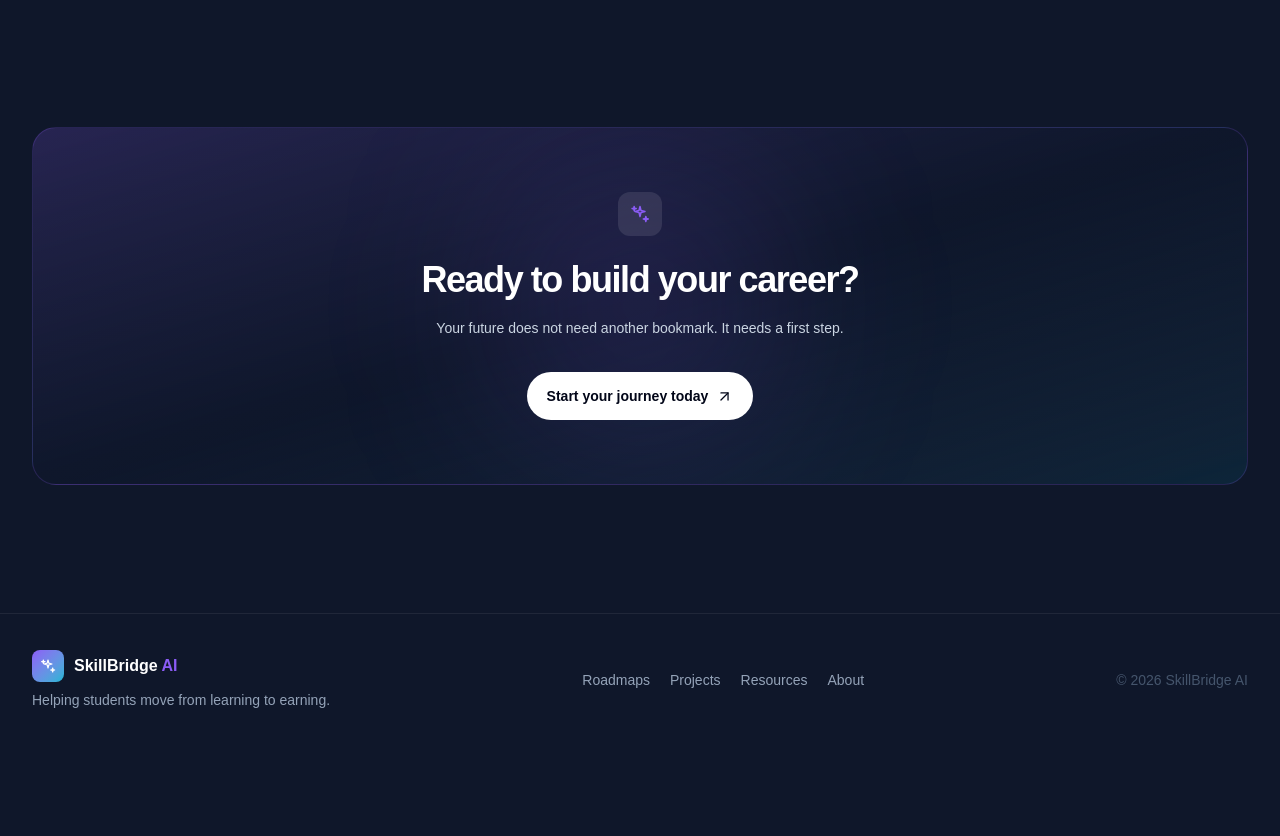
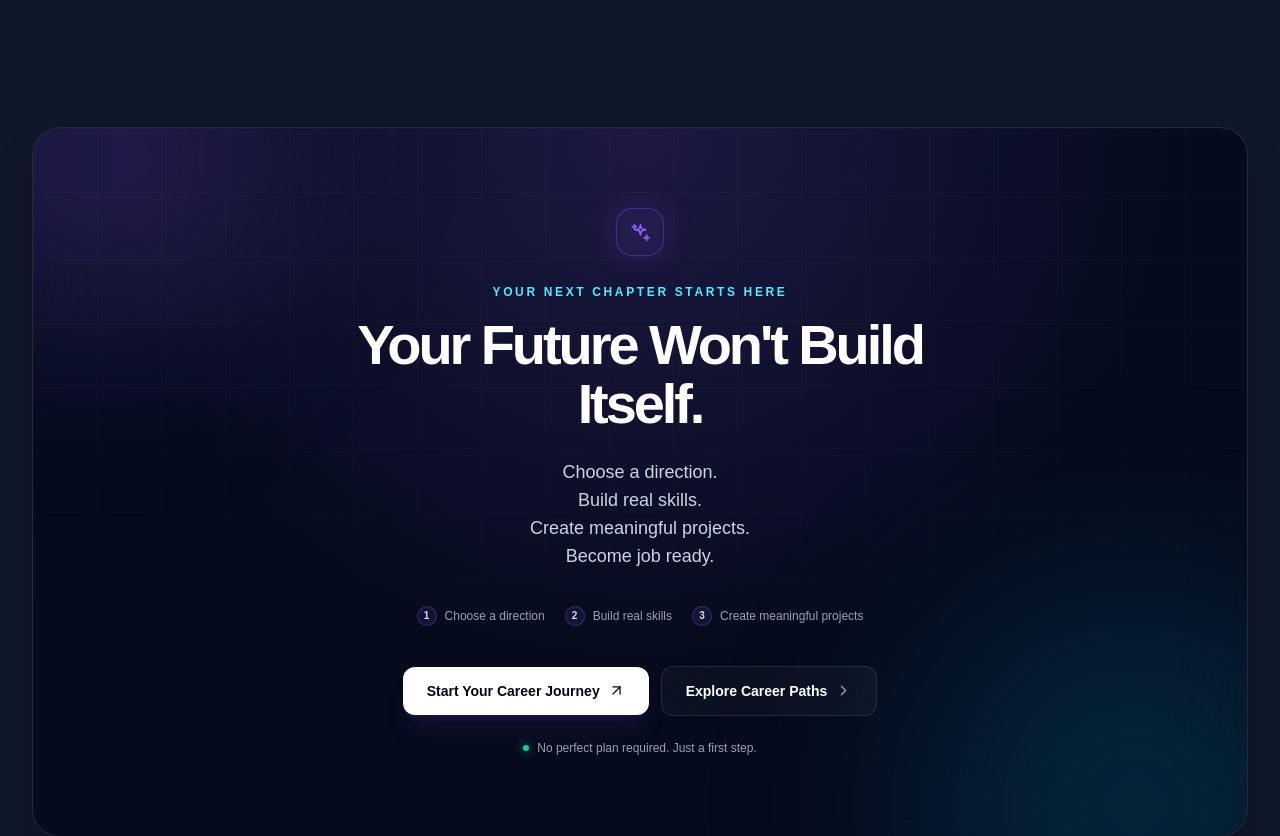
Before and after one commit to SUMAIRDERO62/SkillBridge-AI, a Next.js app in the folder frontend/: page / in a window 1280 px wide. Shown: the part 4283-5119 px from the top of the page. Before the commit the page ends 5029 px from the top, so only its background shows below. Built offline with nearby package versions, Linux system fonts and the light colour scheme.

Commit message:
feat: complete premium landing page

```diff
--- a/frontend/components/sections/Cta.tsx
+++ b/frontend/components/sections/Cta.tsx
@@ -1,15 +1,87 @@
 import { Icon } from "../ui/Icons";
+
+const nextSteps = [
+  "Choose a direction",
+  "Build real skills",
+  "Create meaningful projects",
+];
 
 export default function Cta() {
   return (
-    <section className="mx-auto max-w-7xl px-5 pb-24 sm:px-8 lg:pb-32" id="get-started">
-      <div className="relative overflow-hidden rounded-3xl border border-brand/20 bg-gradient-to-br from-brand/20 via-slate-900 to-cyan-400/[0.08] px-6 py-16 text-center sm:px-12">
-        <div className="pointer-events-none absolute left-1/2 top-1/2 h-72 w-72 -translate-x-1/2 -translate-y-1/2 rounded-full bg-brand/15 blur-[90px]" />
-        <div className="relative">
-          <span className="mx-auto flex h-11 w-11 items-center justify-center rounded-xl bg-white/10 text-brand"><Icon name="sparkles" size={20} /></span>
-          <h2 className="mx-auto mt-6 max-w-xl text-3xl font-semibold tracking-[-0.04em] text-white sm:text-4xl">Ready to build your career?</h2>
-          <p className="mx-auto mt-4 max-w-md text-sm leading-6 text-slate-300">Your future does not need another bookmark. It needs a first step.</p>
-          <a className="mt-8 inline-flex items-center gap-2 rounded-full bg-white px-5 py-3.5 text-sm font-semibold text-slate-950 transition-all hover:bg-brand hover:text-white" href="#roadmaps">Start your journey today <Icon name="arrow-up-right" size={17} /></a>
+    <section
+      className="relative mx-auto max-w-7xl overflow-hidden px-5 pb-24 sm:px-8 lg:pb-32"
+      id="get-started"
+    >
+      <div className="relative isolate overflow-hidden rounded-[28px] border border-white/[0.12] bg-slate-950/70 px-6 py-16 shadow-2xl shadow-black/30 backdrop-blur-2xl sm:px-12 sm:py-20 lg:px-20">
+        <div className="pointer-events-none absolute -left-24 -top-32 -z-10 h-80 w-80 rounded-full bg-brand/25 blur-[100px]" />
+        <div className="pointer-events-none absolute -bottom-40 -right-20 -z-10 h-96 w-96 rounded-full bg-accent/20 blur-[120px]" />
+        <div className="pointer-events-none absolute inset-0 -z-10 bg-[radial-gradient(circle_at_50%_0%,rgba(139,92,246,0.18),transparent_58%)]" />
+        <div className="pointer-events-none absolute inset-0 -z-10 opacity-[0.035] [background-image:linear-gradient(rgba(255,255,255,0.8)_1px,transparent_1px),linear-gradient(90deg,rgba(255,255,255,0.8)_1px,transparent_1px)] [background-size:64px_64px] [mask-image:linear-gradient(to_bottom,black,transparent_80%)]" />
+
+        <div className="relative mx-auto max-w-3xl text-center">
+          <div className="mx-auto flex h-12 w-12 items-center justify-center rounded-2xl border border-brand/30 bg-brand/10 text-brand shadow-[0_0_30px_rgba(139,92,246,0.2)]">
+            <Icon name="sparkles" size={21} />
+          </div>
+
+          <p className="mt-7 text-xs font-semibold uppercase tracking-[0.22em] text-cyan-300">
+            Your next chapter starts here
+          </p>
+
+          <h2 className="mx-auto mt-4 max-w-2xl text-4xl font-semibold leading-[1.05] tracking-[-0.055em] text-white sm:text-5xl lg:text-[56px]">
+            Your Future Won&apos;t Build Itself.
+          </h2>
+
+          <p className="mx-auto mt-6 max-w-lg text-base leading-7 text-slate-300 sm:text-lg">
+            Choose a direction.
+            <br />
+            Build real skills.
+            <br />
+            Create meaningful projects.
+            <br />
+            Become job ready.
+          </p>
+
+          <div className="mx-auto mt-9 flex max-w-xl flex-wrap items-center justify-center gap-x-5 gap-y-3 text-xs text-muted">
+            {nextSteps.map((step, index) => (
+              <span className="flex items-center gap-2" key={step}>
+                <span className="flex h-5 w-5 items-center justify-center rounded-full border border-brand/30 bg-brand/10 text-[10px] font-semibold text-violet-200">
+                  {index + 1}
+                </span>
+                {step}
+              </span>
+            ))}
+          </div>
+
+          <div className="mt-10 flex flex-col items-center justify-center gap-3 sm:flex-row">
+            <a
+              className="group inline-flex w-full items-center justify-center gap-2 rounded-xl bg-white px-6 py-3.5 text-sm font-semibold text-slate-950 shadow-xl shadow-brand/10 transition-all hover:-translate-y-0.5 hover:bg-brand hover:text-white hover:shadow-brand/30 sm:w-auto"
+              href="#roadmaps"
+            >
+              Start Your Career Journey
+              <Icon
+                name="arrow-up-right"
+                size={17}
+                className="transition-transform group-hover:translate-x-0.5 group-hover:-translate-y-0.5"
+              />
+            </a>
+
+            <a
+              className="group inline-flex w-full items-center justify-center gap-2 rounded-xl border border-white/10 bg-white/[0.04] px-6 py-3.5 text-sm font-semibold text-white backdrop-blur-xl transition-all hover:-translate-y-0.5 hover:border-white/20 hover:bg-white/[0.09] sm:w-auto"
+              href="#roadmaps"
+            >
+              Explore Career Paths
+              <Icon
+                name="chevron-right"
+                size={17}
+                className="text-muted transition-transform group-hover:translate-x-0.5"
+              />
+            </a>
+          </div>
+
+          <p className="mt-6 flex items-center justify-center gap-2 text-xs text-muted">
+            <span className="h-1.5 w-1.5 rounded-full bg-emerald-400 shadow-[0_0_10px_rgba(52,211,153,0.7)]" />
+            No perfect plan required. Just a first step.
+          </p>
         </div>
       </div>
     </section>
```
